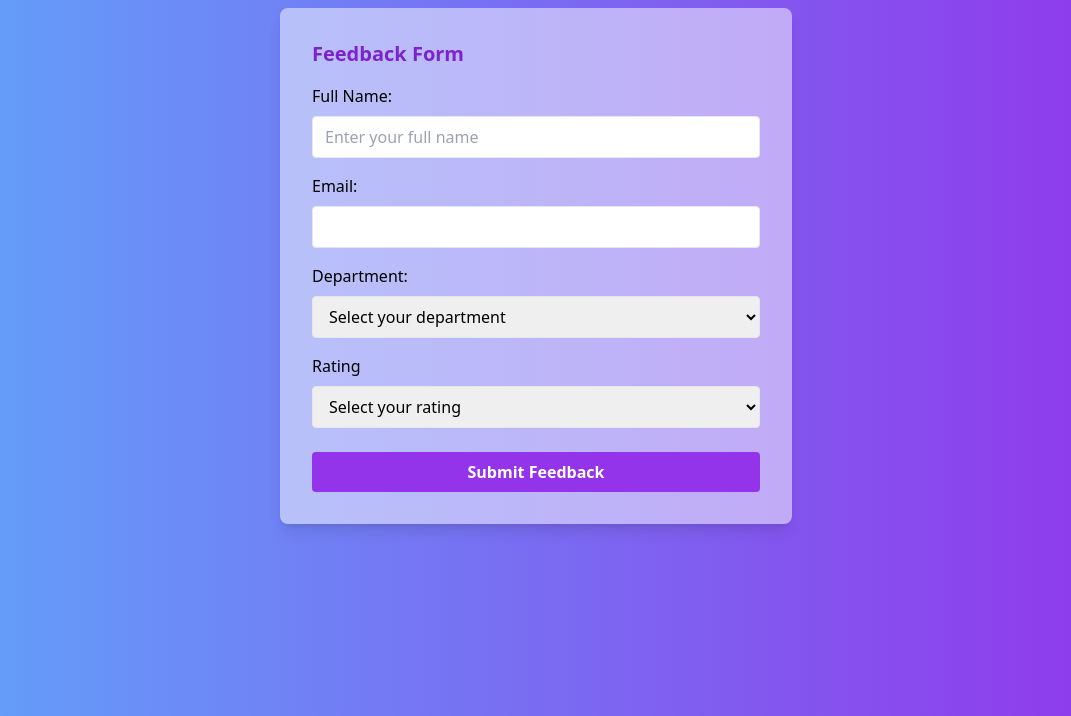
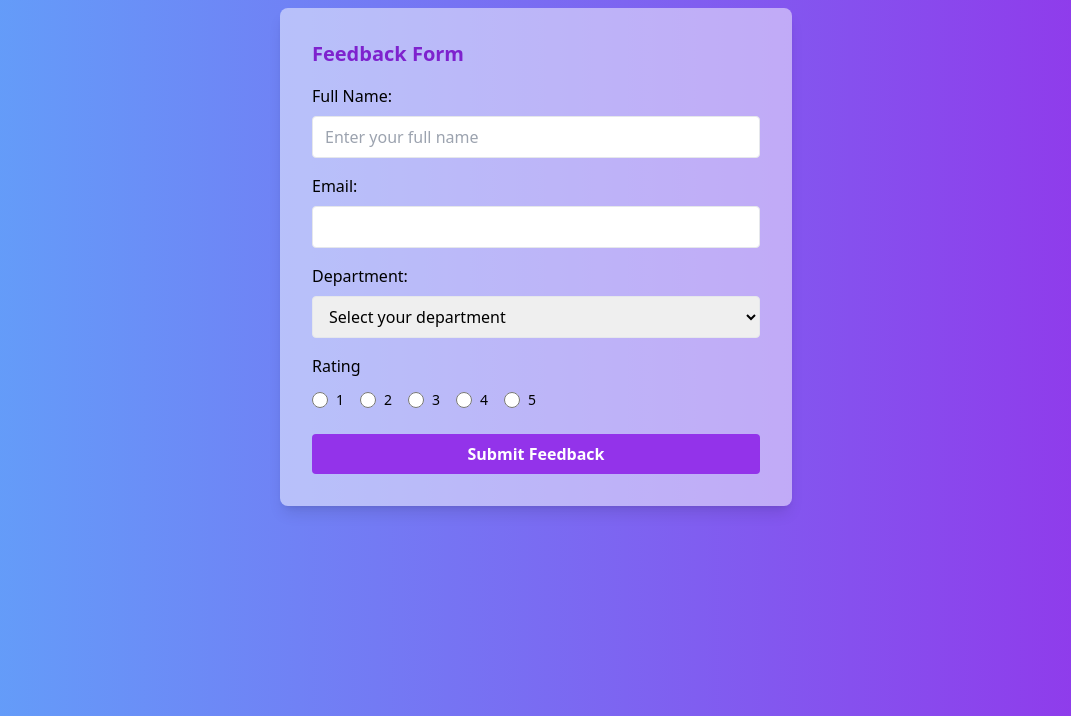
Before and after one commit to saurabhburnwal/Lab-4, a plain HTML site: page index.html in a window 1280 px wide. Shown: the part 84-800 px from the top of the page, without its empty margins (104-1175 px from the left). Drawn offline with nearby package versions, Linux system fonts and the light colour scheme.

Commit message:
add rating input value using radio buttons and add styling to it

```diff
--- a/index.html
+++ b/index.html
@@ -27,15 +27,29 @@
             </select>
         </fieldset>
         <fieldset class="mb-6">
-            <label for="rating" class="block mb-2 font-medium">Rating</label>
-            <select id="rating" name="rating" required class="w-full px-3 py-2 border rounded focus:outline-none focus:ring-2 focus:ring-purple-400">
-                <option value="">Select your rating</option>
-                <option value="1">1 - Poor</option>
-                <option value="2">2 - Fair</option>
-                <option value="3">3 - Good</option>
-                <option value="4">4 - Very Good</option>
-                <option value="5">5 - Excellent</option>
-            </select>
+            <legend class="block mb-3 font-medium">Rating</legend>
+            <section class="flex gap-4">
+                <label class="flex items-center cursor-pointer">
+                    <input type="radio" name="rating" value="1" required class="mr-2 w-4 h-4 text-purple-600">
+                    <span class="text-sm font-medium">1</span>
+                </label>
+                <label class="flex items-center cursor-pointer">
+                    <input type="radio" name="rating" value="2" required class="mr-2 w-4 h-4 text-purple-600">
+                    <span class="text-sm font-medium">2</span>
+                </label>
+                <label class="flex items-center cursor-pointer">
+                    <input type="radio" name="rating" value="3" required class="mr-2 w-4 h-4 text-purple-600">
+                    <span class="text-sm font-medium">3</span>
+                </label>
+                <label class="flex items-center cursor-pointer">
+                    <input type="radio" name="rating" value="4" required class="mr-2 w-4 h-4 text-purple-600">
+                    <span class="text-sm font-medium">4</span>
+                </label>
+                <label class="flex items-center cursor-pointer">
+                    <input type="radio" name="rating" value="5" required class="mr-2 w-4 h-4 text-purple-600">
+                    <span class="text-sm font-medium">5</span>
+                </label>
+            </section>
         </fieldset>
         <button type="submit" class="w-full bg-purple-600 hover:bg-purple-700 text-white font-bold py-2 px-4 rounded transition duration-200">Submit Feedback</button>
     </form>
```
